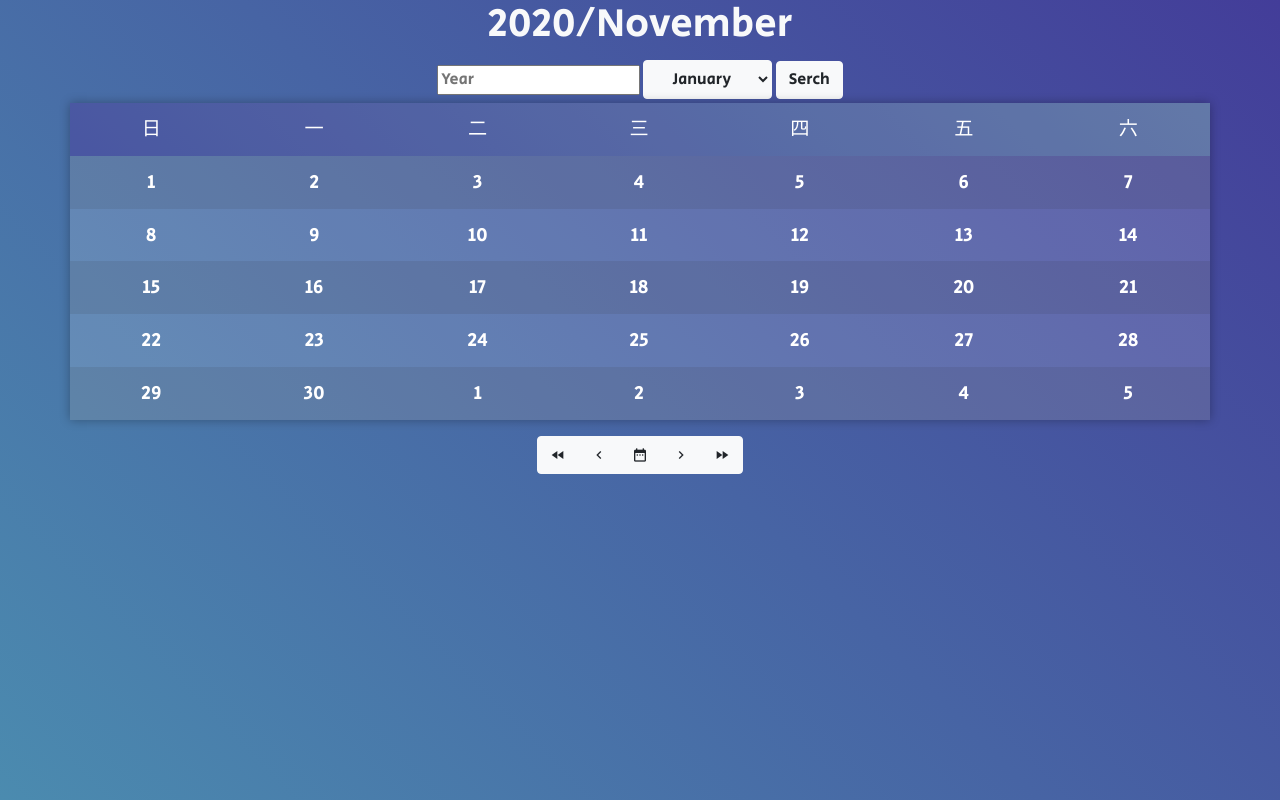
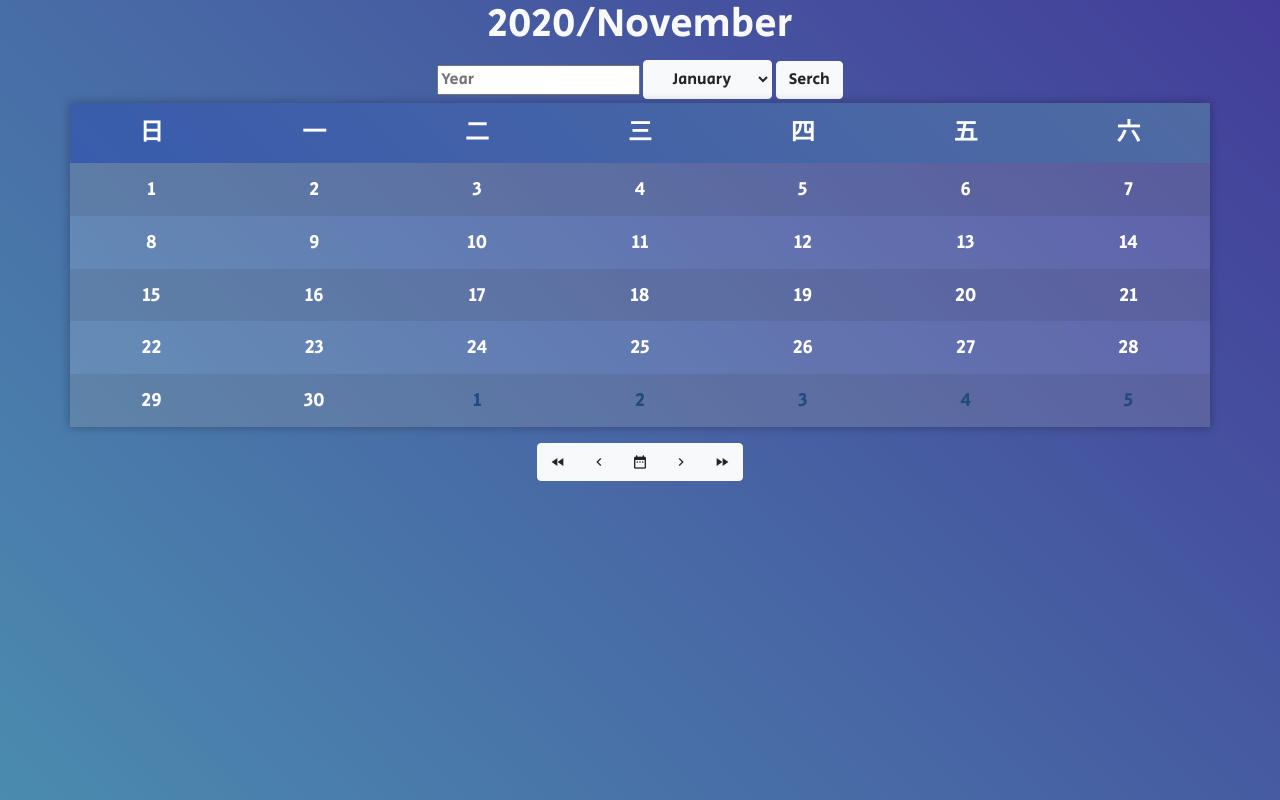
Before and after one commit to wdaweb/perpetual_calendar-ts04670223, a PHP site: page /calendar-my.php in a window 1280 px wide. Run offline with PHP 8.4, Linux system fonts and the light colour scheme.

Commit message:
增加節日並修改樣式

```diff
--- a/calendar-my.php
+++ b/calendar-my.php
@@ -13,11 +13,11 @@
 
 </head>
 <style>
+
   body {
     margin: auto;
     height: 100vh;
     width: 100vw;
-    overflow: hidden;
     background: linear-gradient(45deg, #4b8baf, #433d99);
     font-family: 'Secular One', sans-serif;
   }
@@ -29,23 +29,22 @@
   }
 
   thead {
-    background: linear-gradient(45deg, rgb(46 64 162), #4f6caa);
+    background: linear-gradient(45deg, rgb(63 102 191), #5977b5);
   }
 
-  th,
+  th
+  {
+    font-size: 1.5rem;
+    color: #ffffff;
+  }
   td {
-    font-size: 1.2rem;
-    padding: 25px;
+    font-size:1.2rem;
     color: #ffffff;
-    border: 0;
+    background-color: rgba(255, 255, 255, 0.15);
   }
 
   tr:nth-child(odd) {
     background-color: rgba(0, 0, 0, 0.1);
-  }
-
-  td {
-    background-color: rgba(255, 255, 255, 0.15);
   }
 
   tbody tr td:hover {
@@ -68,9 +67,33 @@
     margin: auto;
     align-items: center;
   }
-  .table td{
-    border: none;
+  .c{
+    color: #214a7f;
   }
+
+  @media screen and (min-width: 310px)and (max-width: 400px){
+    td {
+      font-size: .4rem;
+      /* position: relative; */
+    }
+    h1{
+      font-size: 2rem;
+    }
+    th{
+      font-size: .6rem;
+    }
+    .hol{
+      /* position: absolute; */
+      font-size: 1px;
+    }
+  }
+  /* .holM{
+    position: relative;
+  } */
+  /* .hol{
+    position: absolute;
+    left: 42.5%;
+  } */
 </style>
 
 <body>
@@ -121,11 +144,16 @@
     '11' => 'November',
     '12' => 'December'
   ];
+  $holiday=[
+    '12-25'=>'聖誕節',
+    '10-10'=>'國慶日',
+    '10-31'=>'萬聖節',
+];
 
   ?>
   <div class="container" >
     <div class="row flex-column align-items-center ">
-    <h1 class="text-light"><?= $year ?>/<?= $MonthChange[$thiM]?></h1>
+    <h1 class="text-light text-center sticky-top rounded"><?= $year ?>/<?= $MonthChange[$thiM]?></h1>
     <form class="m-1 text-center" action="calendar-my.php" method="get" >
       <input type="text" name="year" placeholder='Year' required >
       <select  name="month" class="btn btn-light">
@@ -146,15 +174,15 @@
       </select>
       <button type="submit" class="btn btn-light " value="查詢" >Serch</button>
     </form>
-      <table class="table">
+      <table class="table table-borderless">
         <thead>
-          <td>日</td>
-          <td>一</td>
-          <td>二</td>
-          <td>三</td>
-          <td>四</td>
-          <td>五</td>
-          <td>六</td>
+          <th>日</th>
+          <th>一</th>
+          <th>二</th>
+          <th>三</th>
+          <th>四</th>
+          <th>五</th>
+          <th>六</th>
         </thead>
         <?php
 
@@ -169,14 +197,21 @@
         for ($i = 0; $i < $week; $i++) {
           echo "<tr>";
           for ($j = 0; $j < 7; $j++) {
-            echo "<td>";
+            echo "<td class='holM'>";
+            $date='';
             if ($i == 0 && $j < $starDayweek) {
-              echo ($j+1+$onMoth-$starDayweek);
+              $lM='';
+              $lM=($j+1+$onMoth-$starDayweek);
+              echo "<div class='c'>{$lM}</div>";
             } elseif ((($i * 7) + ($j + 1) - $starDayweek) > $monthDays) {
-              echo $j-$monthLastDay;
+              $NM=$j-$monthLastDay;
+              echo "<div class='c'>$NM</div>";
             } else {
               echo ($i * 7) + ($j + 1) - $starDayweek;
-
+              $date=(($i * 7) + ($j + 1) - $starDayweek);
+            }
+            if (!empty($holiday[$thiM.'-'.$date])) {
+              echo "<div class='hol'>{$holiday[$thiM.'-'.$date]}</div>";
             }
             echo "</td>";
           }
```
